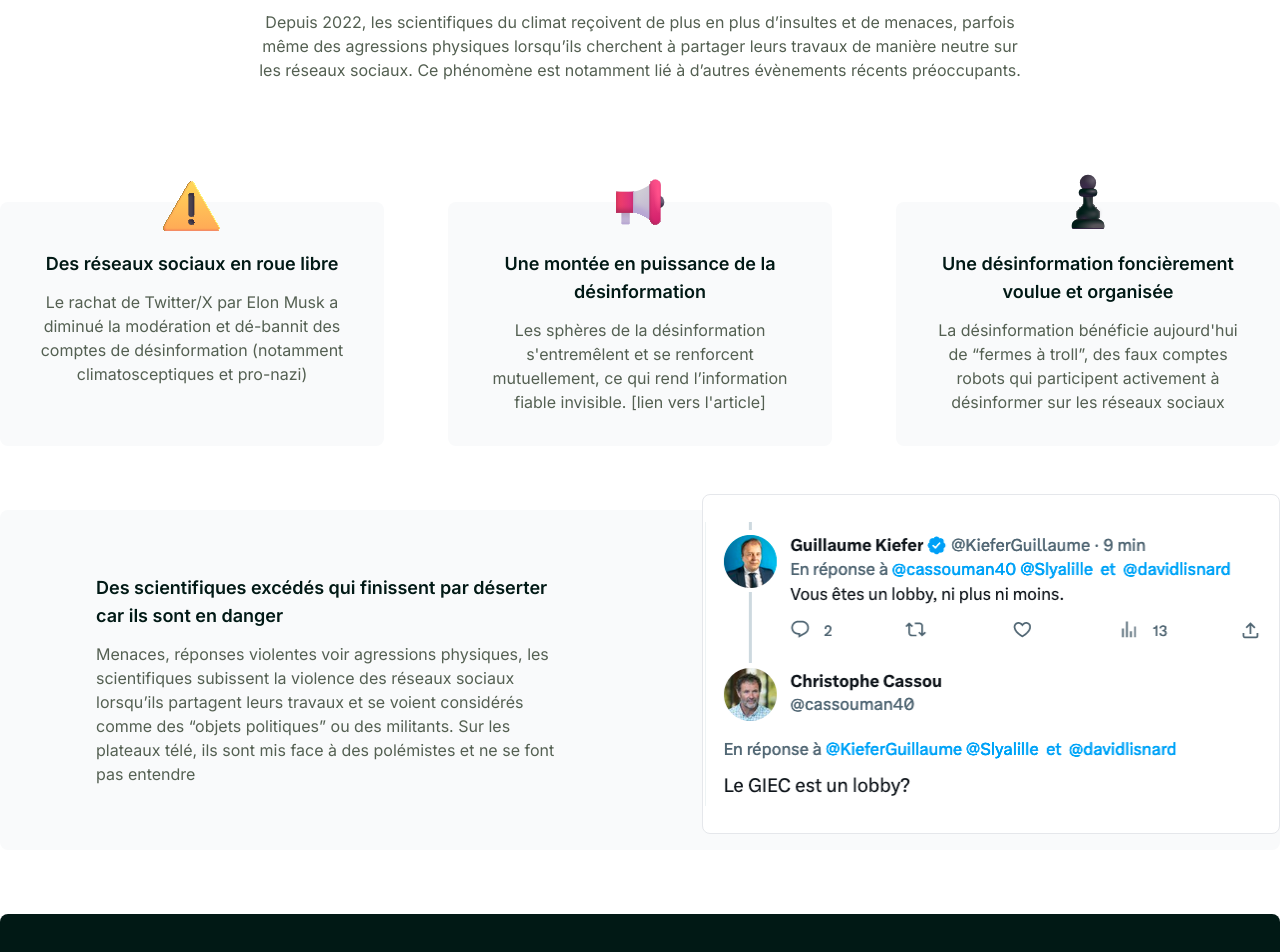
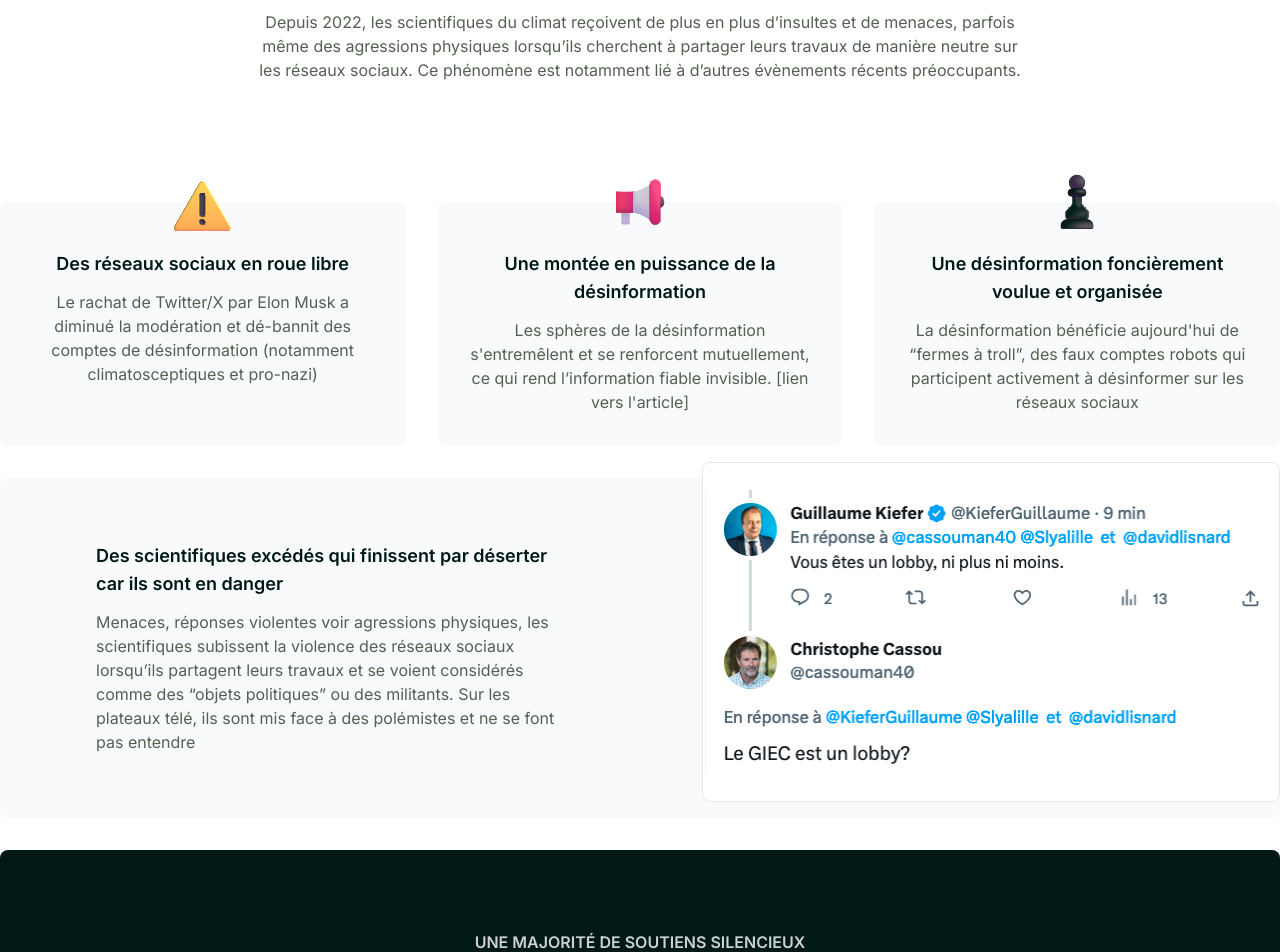
Before and after one commit to alexandre-mace/climallies, a Next.js app: page / in a window 1280 px wide. Shown: the part 980-1932 px from the top of the page. Built offline with nearby package versions, Linux system fonts and the light colour scheme.

Commit message:
Update spacings

```diff
--- a/app/page.tsx
+++ b/app/page.tsx
@@ -21,7 +21,7 @@ export default function Home() {
                 <div className={"text-3xl lg:text-4xl text-primary font-bold mb-4 max-w-3xl mx-auto"}>Une escalade de la violence et de la désinformation autour du climat.</div>
                 <p className={"text-text-on-light max-w-3xl mx-auto"}>Depuis 2022, les scientifiques du climat reçoivent de plus en plus d’insultes et de menaces, parfois même des agressions physiques lorsqu’ils cherchent à partager leurs travaux de manière neutre sur les réseaux sociaux. Ce phénomène est notamment lié à d’autres évènements récents préoccupants.</p>
             </div>
-            <div className={"grid grid-cols-1 lg:grid-cols-3 gap-16 py-16"}>
+            <div className={"grid grid-cols-1 lg:grid-cols-3 gap-8 pt-16 pb-8"}>
                 <div className={"bg-light-200 p-8 pt-12 rounded-lg text-center relative"}>
                     <Image width={64} height={64} src="/Warning.svg" alt="Attention" className={"absolute left-1/2 top-0 -translate-y-1/2 -translate-x-1/2"}/>
                     <div className={"font-semibold text-lg mb-3 text-primary"}>Des réseaux sociaux en roue libre</div>
@@ -42,7 +42,7 @@ export default function Home() {
                         La désinformation bénéficie aujourd'hui de “fermes à troll”, des faux comptes robots qui participent activement à désinformer sur les réseaux sociaux</p>
                 </div>
             </div>
-            <div className={"bg-light-200 flex flex-col lg:flex-row justify-between gap-3 lg:gap-6 rounded-lg mb-16"}>
+            <div className={"bg-light-200 flex flex-col lg:flex-row justify-between gap-3 lg:gap-6 rounded-lg mb-8"}>
                 <div className={"px-8 md:px-24 py-8 lg:py-16 max-w-2xl"}>
                     <div className={"font-semibold text-lg mb-3 text-primary"}>Des scientifiques excédés qui finissent par déserter car ils sont en danger</div>
                     <p className={"text-text-on-light"}>
```
